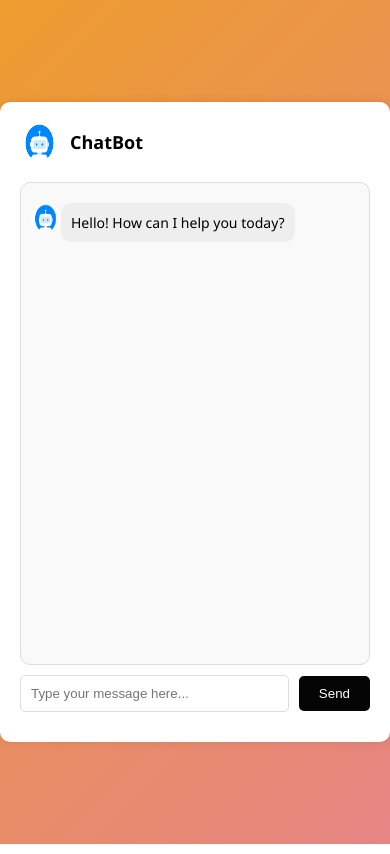
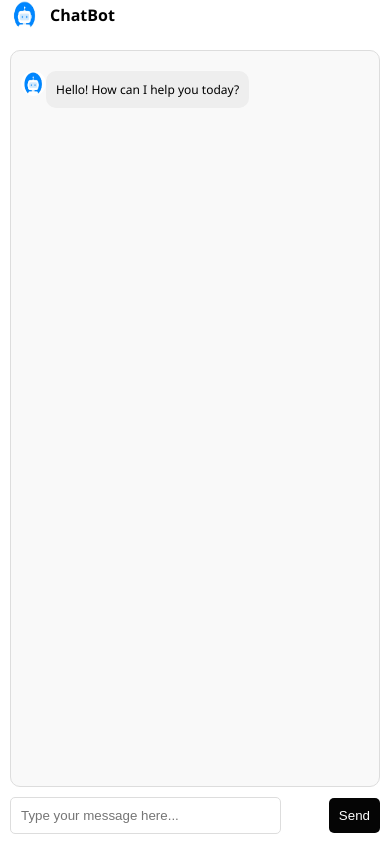
Before and after one commit to nithya-reddych/chatbot, a Flask app: page / in a window 390 px wide. Run offline with Flask 3, Linux system fonts and the light colour scheme.

Commit message:
Add files via upload

```diff
--- a/app.py
+++ b/app.py
@@ -1,34 +1,7 @@
-# from flask import Flask, jsonify, render_template, request
-# from train import get_response
-# import logging
-
-# app = Flask(__name__)
-# logging.basicConfig(level=logging.DEBUG)
-
-
-
-# @app.route("/")
-# def index():
-#     return render_template('index.html')
-
-
-# @app.route("/get", methods=["GET", "POST"])
-
-# def chat_response():
-#     user_input = request.args.get('msg')
-#     response = get_response(user_input)
-#     return jsonify({"response": response})
-
-
-# if __name__ == '__main__':
-#     app.run(port=8000, debug=True)
-
 from flask import Flask, jsonify, render_template, request
 from train import get_response
-import logging
 
 app = Flask(__name__)
-logging.basicConfig(level=logging.DEBUG)
 
 @app.route("/")
 def index():
@@ -37,22 +10,21 @@ def index():
 @app.route("/get", methods=["GET"])
 def chat_response():
     user_input = request.args.get('msg')
-    app.logger.debug(f"Received message: {user_input}")
     try:
         response = get_response(user_input)
-        app.logger.debug(f"Response: {response}")
         return jsonify({"response": response})
     except Exception as e:
-        app.logger.error(f"Error: {str(e)}")
-        return jsonify({"response": "Sorry, there was an error processing your request."}), 500
+        return jsonify({"response": "error"}), 500
+
+
+#test
 
 @app.route("/test")
 def test():
     try:
-        return jsonify({"response": "Test route is working."})
+        return jsonify({"response": "working."})
     except Exception as e:
-        app.logger.error(f"Test route error: {str(e)}")
-        return jsonify({"response": "Error in test route."}), 500
+        return jsonify({"response": "error."}), 500
 
 if __name__ == '__main__':
-    app.run(port=8000, debug=True)
+    app.run()
--- a/static/style.css
+++ b/static/style.css
@@ -7,7 +7,6 @@ body {
     height: 100vh;
     margin: 0;
 }
-
 .outer-container {
     display: flex;
     justify-content: center;
@@ -15,7 +14,6 @@ body {
     height: 100vh;
     width: 100%;
 }
-
 .container {
     background: #fff;
     padding: 20px;
@@ -26,13 +24,11 @@ body {
     flex-direction: column;
     height: 600px;
 }
-
 .chat-header {
     display: flex;
     align-items: center;
     margin-bottom: 20px;
 }
-
 .chatbot-img {
     width: 40px;
     height: 40px;
@@ -61,7 +57,6 @@ body {
     align-items: center;
     margin-bottom: 10px;
 }
-
 #userInput {
     width: calc(80% - 10px);
     padding: 10px;
@@ -82,7 +77,6 @@ button {
 button:hover {
     background: #474747bc;
 }
-
 .userMessage, .botMessage {
     display: flex;
     align-items: flex-start;
@@ -92,7 +86,6 @@ button:hover {
 .userMessage {
     justify-content: flex-end;
 }
-
 .botMessage {
     justify-content: flex-start;
 }
@@ -113,13 +106,51 @@ button:hover {
     background: #eee;
     margin-right: 10px;
 }
-
 .user-img, .bot-img {
     width: 30px;
     height: 30px;
     border-radius: 50%;
 }
-
 .user-img{
     margin-left: 5px;
 }
+
+/* responsive down to 600px */
+@media (max-width: 600px) {
+    .container {
+        width: 100%;
+        height: 100vh;
+        border-radius: 0;
+        padding: 10px;
+        box-shadow: none;
+    }
+    #userInput {
+        width: calc(70% - 10px);
+    }
+    button {
+        padding: 10px;
+    }
+    .chat-header h2 {
+        font-size: 16px;
+    }
+
+    .userMessage .text, .botMessage .text {
+        max-width: 80%;
+        font-size: 12px;
+    }
+    .chatbot-img {
+        width: 30px;
+        height: 30px;
+    }
+
+    .user-img, .bot-img {
+        width: 25px;
+        height: 25px;
+    }
+    .userMessage .text {
+        margin-left: 5px;
+    }
+    .botMessage .text {
+        margin-right: 5px;
+    }
+}
--- a/templates/index.html
+++ b/templates/index.html
@@ -15,10 +15,10 @@
       <div id="chatbox">
         <script>
           // welcome message from chatbot
-          function displayWelcomeMessage() {
+          function intitalMsg() {
             let messagesDiv = document.getElementById("messages");
 
-            // Bot message
+            // bot message
             let botMsgDiv = document.createElement("div");
             botMsgDiv.className = "botMessage";
             let botImg = document.createElement("img");
@@ -32,23 +32,23 @@
             botMsgDiv.appendChild(botTextDiv);
             messagesDiv.appendChild(botMsgDiv);
 
-            // Scroll to bottom of chatbox
+            // scroll to bottom of the chat
             messagesDiv.scrollTop = messagesDiv.scrollHeight;
           }
 
-          // Call the displayWelcomeMessage function on page load
-          window.onload = displayWelcomeMessage;
+          // intitalMsg on page reload
+          window.onload = intitalMsg;
 
-          // Function to send message
+          // function to send message
           function sendMessage() {
-            let userInput = document.getElementById("userInput").value.trim(); // Trim whitespace
+            let userInput = document.getElementById("userInput").value.trim(); //whitesapce trim
             if (userInput === "") {
-              return; // If user message is empty, exit function
+              return; // if user message is empty, exit function
             }
             document.getElementById("userInput").value = "";
             let messagesDiv = document.getElementById("messages");
 
-            // User message
+            // user message
             let userMsgDiv = document.createElement("div");
             userMsgDiv.className = "userMessage";
             let userTextDiv = document.createElement("div");
@@ -62,21 +62,15 @@
             userImg.className = "user-img";
             userMsgDiv.appendChild(userImg);
 
-            // Scroll to bottom of chatbox after adding user message
+            // scroll to bottom of the chat
             userMsgDiv.scrollIntoView();
 
             fetch(`/get?msg=${userInput}`)
-            .then(response => {
-                if (!response.ok) {
-                    throw new Error('Network response was not ok');
-                }
-                return response.json();
-            })
             .then(data => {
                 if (!data.response) {
-                    return; // If bot response is empty, exit function
+                    return;
                 }
-                // Bot response
+                // bot response
                 let botMsgDiv = document.createElement("div");
                 botMsgDiv.className = "botMessage";
                 let botImg = document.createElement("img");
@@ -90,7 +84,7 @@
                 botMsgDiv.appendChild(botTextDiv);
                 messagesDiv.appendChild(botMsgDiv);
 
-                // Scroll to bottom of chatbox after adding bot message
+
                 botMsgDiv.scrollIntoView();
             })
             .catch(error => {
--- a/train.py
+++ b/train.py
@@ -1,13 +1,9 @@
 import random
 import nltk
-import re
 from nltk.tokenize import word_tokenize
 from fuzzywuzzy import fuzz
-import logging
 
-logging.basicConfig(level=logging.DEBUG)
-
-# Download the 'punkt' tokenizer if it is not already present
+# download the 'punkt' tokenizer if it is not present
 try:
     nltk.data.find('tokenizers/punkt')
 except LookupError:
@@ -42,46 +38,28 @@ def fuzzy_match(user_input, category_keywords):
     return False
 
 def get_response(user_input):
-    logging.debug(f"User input: {user_input}")
     user_input = user_input.lower()
     tokens = word_tokenize(user_input)
-    logging.debug(f"Tokens: {tokens}")
 
     if any(fuzzy_match(token, keywords["greeting"]) for token in tokens):
-        response = random.choice(responses["greeting"])
-        logging.debug(f"Greeting response: {response}")
-        return response
+        return random.choice(responses["greeting"])
 
     if any(fuzzy_match(token, keywords["goodbye"]) for token in tokens):
-        response = random.choice(responses["goodbye"])
-        logging.debug(f"Goodbye response: {response}")
-        return response
+        return random.choice(responses["goodbye"])
 
     if any(fuzzy_match(token, keywords["thank_you"]) for token in tokens):
-        response = random.choice(responses["thank_you"])
-        logging.debug(f"Thank you response: {response}")
-        return response
+        return random.choice(responses["thank_you"])
 
     if any(fuzzy_match(token, keywords["delivery_time"]) for token in tokens):
-        response = random.choice(responses["delivery_time"])
-        logging.debug(f"Delivery time response: {response}")
-        return response
+        return random.choice(responses["delivery_time"])
 
     if any(fuzzy_match(token, keywords["order_status"]) for token in tokens):
-        response = random.choice(responses["order_status"])
-        logging.debug(f"Order status response: {response}")
-        return response
+        return random.choice(responses["order_status"])
 
     if any(fuzzy_match(token, keywords["contact_support"]) for token in tokens):
-        response = random.choice(responses["contact_support"])
-        logging.debug(f"Contact support response: {response}")
-        return response
+        return random.choice(responses["contact_support"])
 
     if any(fuzzy_match(token, keywords["chat_executive"]) for token in tokens):
-        response = random.choice(responses["chat_executive"])
-        logging.debug(f"Chat executive response: {response}")
-        return response
+        return random.choice(responses["chat_executive"])
 
-    default_response = "I'm sorry, I'm not sure I understand that. Can you please rephrase?"
-    logging.debug(f"Default response: {default_response}")
-    return default_response
+    return "I'm sorry, I'm not sure I understand that. Can you please rephrase?"
```
Also changed, not shown: 1 other file.
